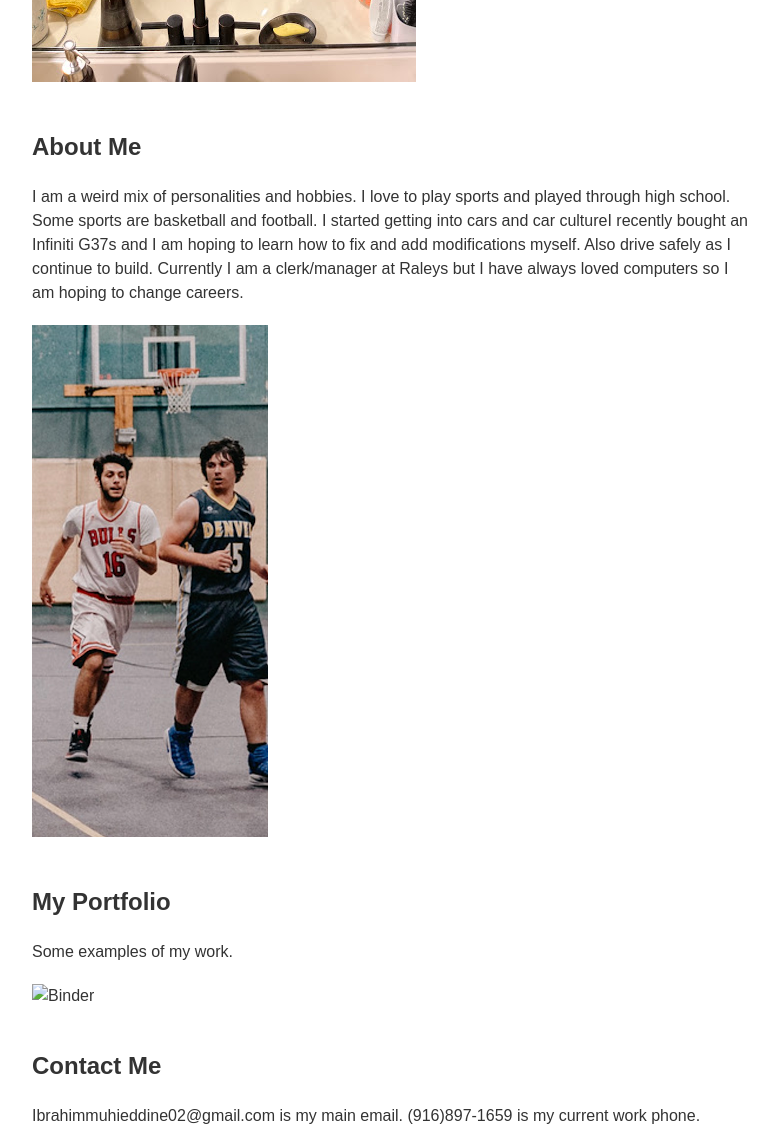
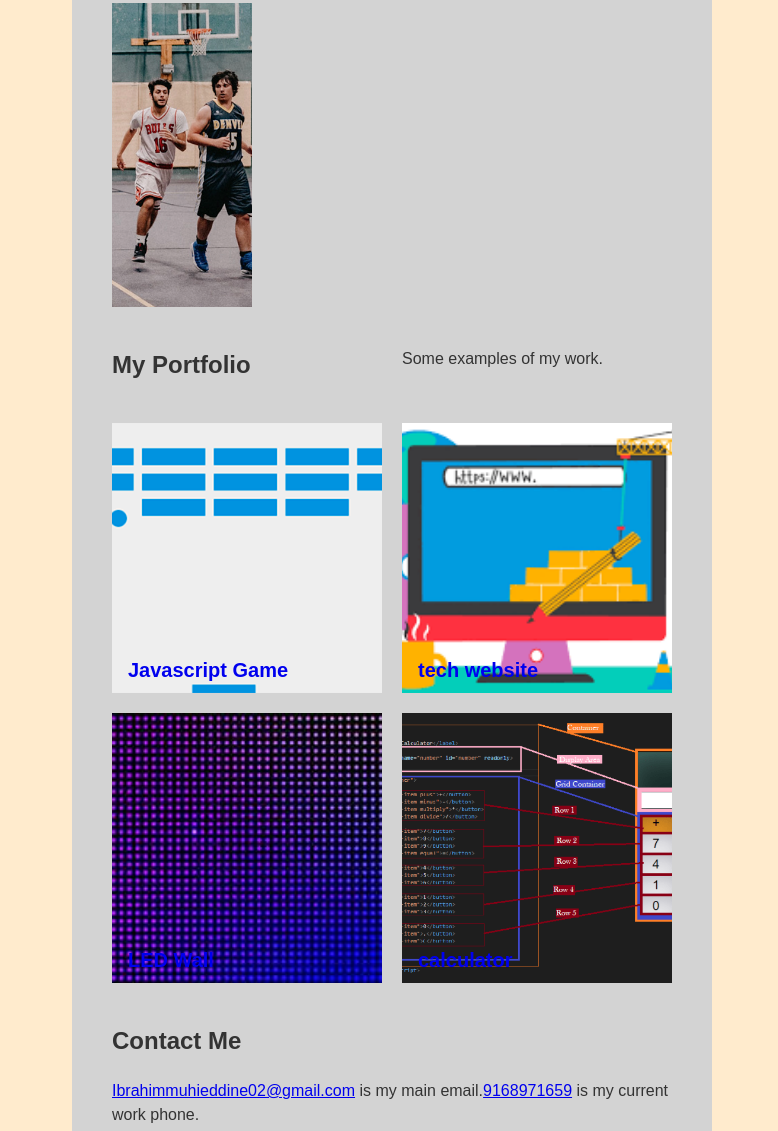
Before and after one commit to Ibrahim9166/Ibrahims-Portfolio-page, a plain HTML site: page index.html in a window 1280 px wide. Shown: the part 696-1827 px from the top of the page, without its empty margins (248-1026 px from the left). Drawn offline with Linux system fonts and the light colour scheme.

Commit message:
added a read me, and fixed style.css

```diff
--- a/assets/style.css
+++ b/assets/style.css
@@ -1,4 +1,4 @@
-/* Basic reset */
+
 * {
     box-sizing: border-box;
     margin: 0;
@@ -11,6 +11,7 @@
     font-size: 16px;
     line-height: 1.5;
     color: #333;
+    background-color: blanchedalmond;
   }
 
   /* Header styles */
@@ -32,7 +33,7 @@
   }
 
   nav ul li {
-    margin-right: 20px;
+    margin-right: 45px;
   }
 
   nav ul li:last-child {
@@ -51,9 +52,10 @@
 
   /* Main styles */
   main {
-    max-width: 800px;
+    max-width: 50%;
     margin: 0 auto;
     padding: 40px;
+    background-color: lightgrey;
   }
 
   section {
@@ -68,11 +70,74 @@
 
   section p {
     margin-bottom: 20px;
-    line-height: 1.5;
+    line-height: 1.5;ertdfr
   }
 
-  section img {
-    max-width: 100%;
+  #home {
+    display:inline-block;
+    align-items:center;
+
+  }
+
+  /* Home section */
+#home img {
+  max-width:20%;
+  float:left;
+  margin-right:20px;
+
+}
+
+#about{
+  display:inline-block;
+  align-items:center;
+}
+
+/* About section */
+#about img {
+  float: left;
+  margin-right: 20px;
+  max-width: 25%;
+  width: 30%;
+}
+
+/* Contact section */
+#contact img {
+
+  max-width: 25%;
+}
+
+ #portfolio {
+    display: grid;
+    grid-template-columns: repeat(2, 1fr);
+    grid-gap: 20px;
+  }
+
+  .container {
+    position: relative;
+    text-align: center;
+    color: rgb(202, 17, 17);
+    width: 100%;
+    padding-bottom: 100%;
+    /* Set the aspect ratio for the container */
+    overflow: hidden;
+  }
+
+  .container img {
+    position: absolute;
+    top: 0;
+    left: 0;
+    width: 100%;
+    height: 100%;
+    object-fit: cover;
+  }
+
+  /* Bottom left text */
+  .bottom-left {
+    position: absolute;
+    bottom: 8px;
+    left: 16px;
+    font-weight: bold;
+    font-size: 20px;
   }
 
   /* Footer styles */
@@ -82,3 +147,25 @@
     text-align: center;
     font-size: 14px;
   }
+
+  @media screen and (max-width: 992px){
+    section{
+      width:100%;
+    }
+
+  }
+
+
+@media screen and (max-width: 768px){
+  section{
+    width:75%;
+  }
+
+}
+
+@media screen and (max-width: 576px){
+  section{
+    width:50%;
+  }
+
+}
--- a/index.html
+++ b/index.html
@@ -20,14 +20,14 @@
     </header>
 
     <main>
-      <section id="home ">
+      <section id="home">
         <h1>Welcome to My Portfolio</h1>
         <p>Hi my name is Ibrahim Muhieddine. I am a new bootcamp student and this is my first website made from scratch. I have also done a refactoring of a marketing website.</p>
         <img src="assets/images/portfolio pic.jpg" alt="Picture of me">
 
       </section>
 
-      <section id="about ">
+      <section id="about">
         <h2>About Me</h2>
         <p>I am a weird mix of personalities and hobbies. I love to play sports and played through high school. Some sports are basketball and football. I started getting into cars and car cultureI recently bought an Infiniti G37s and I am hoping to learn how to fix and add modifications myself. Also drive safely as I continue to build. Currently I am a clerk/manager at Raleys but I have always loved computers so I am hoping to change careers.</p>
         <img src="assets/images/about me.png" alt="Me playing basketball">
@@ -37,12 +37,15 @@
       <section id="portfolio">
         <h2>My Portfolio</h2>
         <p>Some examples of my work.</p>
-        <img src="assets/images/portfolio.jpg" alt="Binder">
+        <div class="container"><a href="http://www.google.com" target="_blank"><img src="assets/images/javascript game.png" alt="game"><div class="bottom-left">Javascript Game</div></a></div>
+        <div class="container"><a href="http://www.google.com" target="_blank"><img src="assets/images/Tech website.png" alt="cartoon website"><div class="bottom-left">tech website</div></a></div>
+        <div class="container"><a href="http://www.google.com" target="_blank"><img src="assets/images/LED wall.jpg" alt="led wall"><div class="bottom-left">LED Wall</div></a></div>
+        <div class="container"><a href="http://www.google.com" target="_blank"><img src="assets/images/calculator.png" alt="code"><div class="bottom-left">calculator</div></a></div>
       </section>
 
       <section id="contact">
         <h2>Contact Me</h2>
-        <p>Ibrahimmuhieddine02@gmail.com is my main email. (916)897-1659 is my current work phone.</p>
+        <p><a href="mailto:Ibrahimmuhieddine02@gmail.com">Ibrahimmuhieddine02@gmail.com</a> is my main email.<a href="tel:9168971659">9168971659</a> is my current work phone.</p>
         <img src="assets/images/contact me.png" alt="Binder">
       </section>
     </main>
```
Also changed, not shown: assets/images/LED wall.jpg (added), assets/images/Tech website.png (added), assets/images/calculator.png (added), assets/images/javascript game.png (added), 1 other file.
